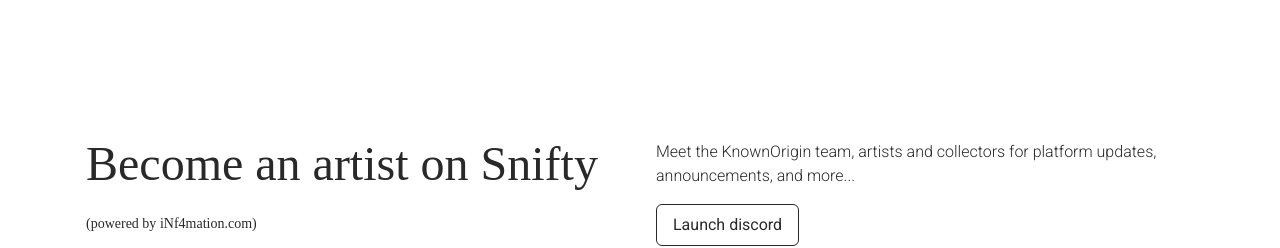
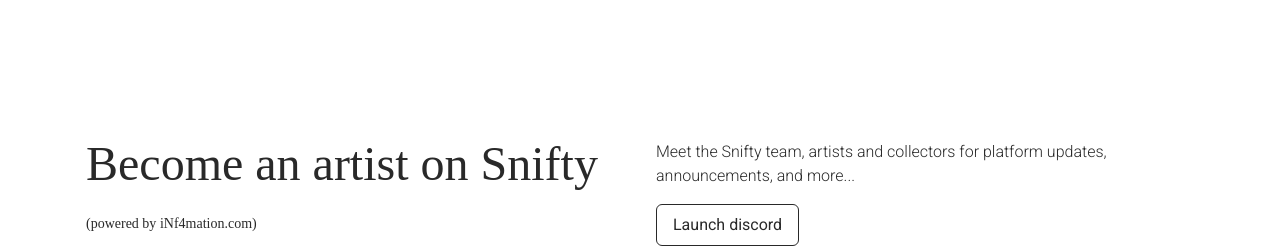
Before and after one commit to Rakeshpradhan1999/knownOrigin_CLONE, a React (Create React App) app: page / in a window 1280 px wide. Shown: the part 7667-7915 px from the top of the page. Built offline with nearby package versions, Linux system fonts and the light colour scheme; a web font is replaced by a local one.

Commit message:
Update JoinCommunity.js

```diff
--- a/src/section/home/JoinCommunity.js
+++ b/src/section/home/JoinCommunity.js
@@ -25,8 +25,8 @@ const JoinCommunity = () => {
           </div>
           <div>
             <p className=" font-light mb-4">
-              Meet the KnownOrigin team, artists and collectors for platform
-              updates, announcements, and more...
+              Meet the Snifty team, artists and collectors for platform updates,
+              announcements, and more...
             </p>
 
             <ButtonOutline color="dark">Launch discord</ButtonOutline>
```
